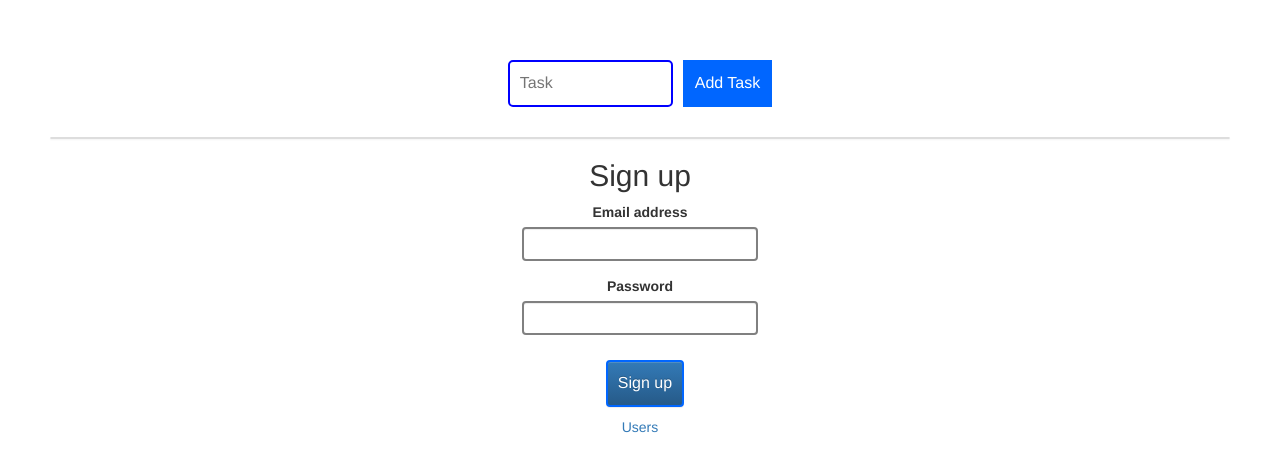
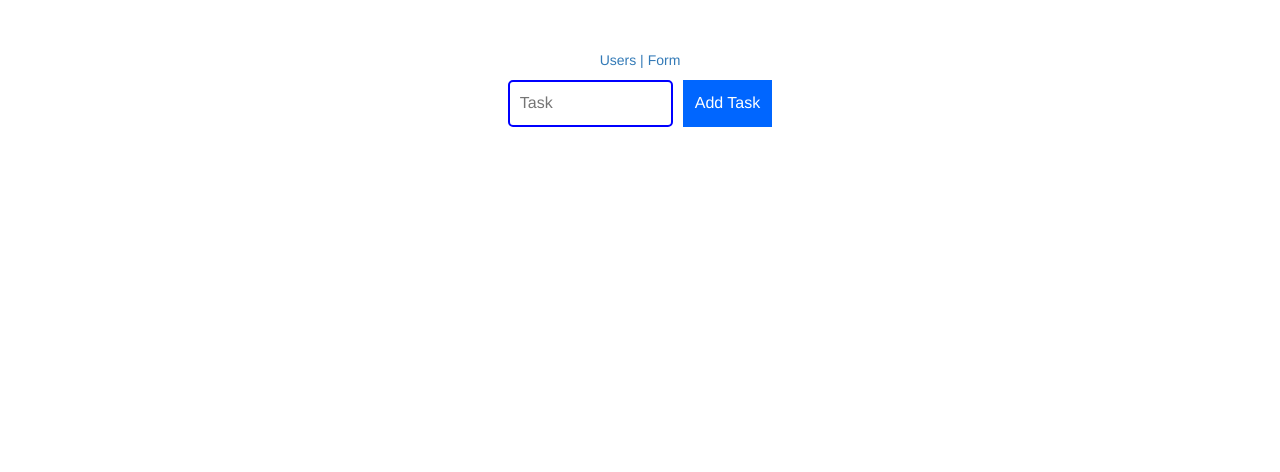
Before and after one commit to luchkax/Reacted, a React (Create React App) app in the folder alpha1/: page / in a window 1280 px wide. Shown: the top 472 px of the page. Built offline with nearby package versions, Linux system fonts and the light colour scheme.

Commit message:
added routing and style

```diff
--- a/alpha1/src/App.js
+++ b/alpha1/src/App.js
@@ -6,6 +6,11 @@ import TodoItems from './Components/TodoItems';
 import FormData from './Components/FormData';
 
 
+{/* <Router>
+<div>
+    <Route path="/form" component={FormData} />
+</div>
+</Router> */}
 
 class App extends Component {
   inputElement = React.createRef()
@@ -24,7 +29,9 @@ class App extends Component {
       passwordValid: false,
       formValid: false
     }
+
   }
+
   handleInput = e => {
     console.log(e.target)
     const itemText = e.target.value
@@ -120,10 +127,23 @@ validateForm() {
     if(this.inputElement) this.inputElement.current.focus()
 
   }
+  formData = () => {
+    return (<Route path="/form" render={(props) =>
+            <FormData {...props}
+                login={this.state.login}
+                handleForm={this.handleForm}
+                formError={this.state.formErrors}
+            />
+            }/>)
+  }
+
+
 
   render() {
     return (
       <div className="App">
+          <Link to="/users">Users | </Link>
+          <Link to="/form">Form</Link>
           <TodoList
             inputElement={this.inputElement}
             addItem={this.addItem}
@@ -141,16 +161,12 @@ validateForm() {
               currentItem={this.state.currentItemForField}
               itemClicked={this.state.itemClicked}
             />
-
-            <FormData
-              login={this.state.login}
-              handleForm={this.handleForm}
-              formError={this.state.formErrors}
-            />
-            <Link to="/users">Users</Link>
+            {this.formData()}
       </div>
     );
   }
 }
 
+
+
 export default App;
--- a/alpha1/src/Components/FormData.js
+++ b/alpha1/src/Components/FormData.js
@@ -1,5 +1,6 @@
 import React, { Component } from 'react'
 import FormErrors from './FormErrors'
+//import { Route, Link, BrowserRouter as Router } from 'react-router-dom';
 
 class FormData extends Component {
     componentDidUpdate() {
@@ -19,9 +20,9 @@ class FormData extends Component {
     formLook = () => {
         return (
         <div className='mainForm'>
-            <div className='panel panel-default'>
-              <FormErrors
-                formErrors={this.props.formError}
+            <div className='errortab'>
+                <FormErrors
+                    formErrors={this.props.formError}
                />
             </div>
             <form className='demoForm'>
--- a/alpha1/src/Components/ListData.js
+++ b/alpha1/src/Components/ListData.js
@@ -1,5 +1,5 @@
 import React from 'react'
-import { Route, Link, BrowserRouter as Router } from 'react-router-dom';
+import { Link, BrowserRouter as Router } from 'react-router-dom';
 
 class ListData extends React.Component {
 
--- a/alpha1/src/index.css
+++ b/alpha1/src/index.css
@@ -10,8 +10,12 @@ body {
   flex-direction: column-reverse;
 }
 
-.formErrors {
-
+.errortab {
+  background-color: yellow;
+  color: red;
+  width: 25%;
+  margin-left: 38%;
+  border-radius: 5px;
 }
 
 .todoListMain .header input {
--- a/alpha1/src/index.js
+++ b/alpha1/src/index.js
@@ -3,7 +3,7 @@ import ReactDOM from 'react-dom';
 import './index.css';
 import App from './App';
 import ListData from './Components/ListData'
-import { Route, Link, BrowserRouter as Router } from 'react-router-dom';
+import { Route, BrowserRouter as Router } from 'react-router-dom';
 import * as serviceWorker from './serviceWorker';
 import 'bootstrap/dist/css/bootstrap.css'
 import 'bootstrap/dist/css/bootstrap-theme.css'
@@ -11,8 +11,9 @@ import 'bootstrap/dist/css/bootstrap-theme.css'
 const routing = (
     <Router>
     <div>
-      <Route exact path="/" component={App} />
+      <App/>
       <Route path="/users" component={ListData} />
+        {/* <Route path="/form" component={FormData} /> */}
     </div>
   </Router>
 )
```
